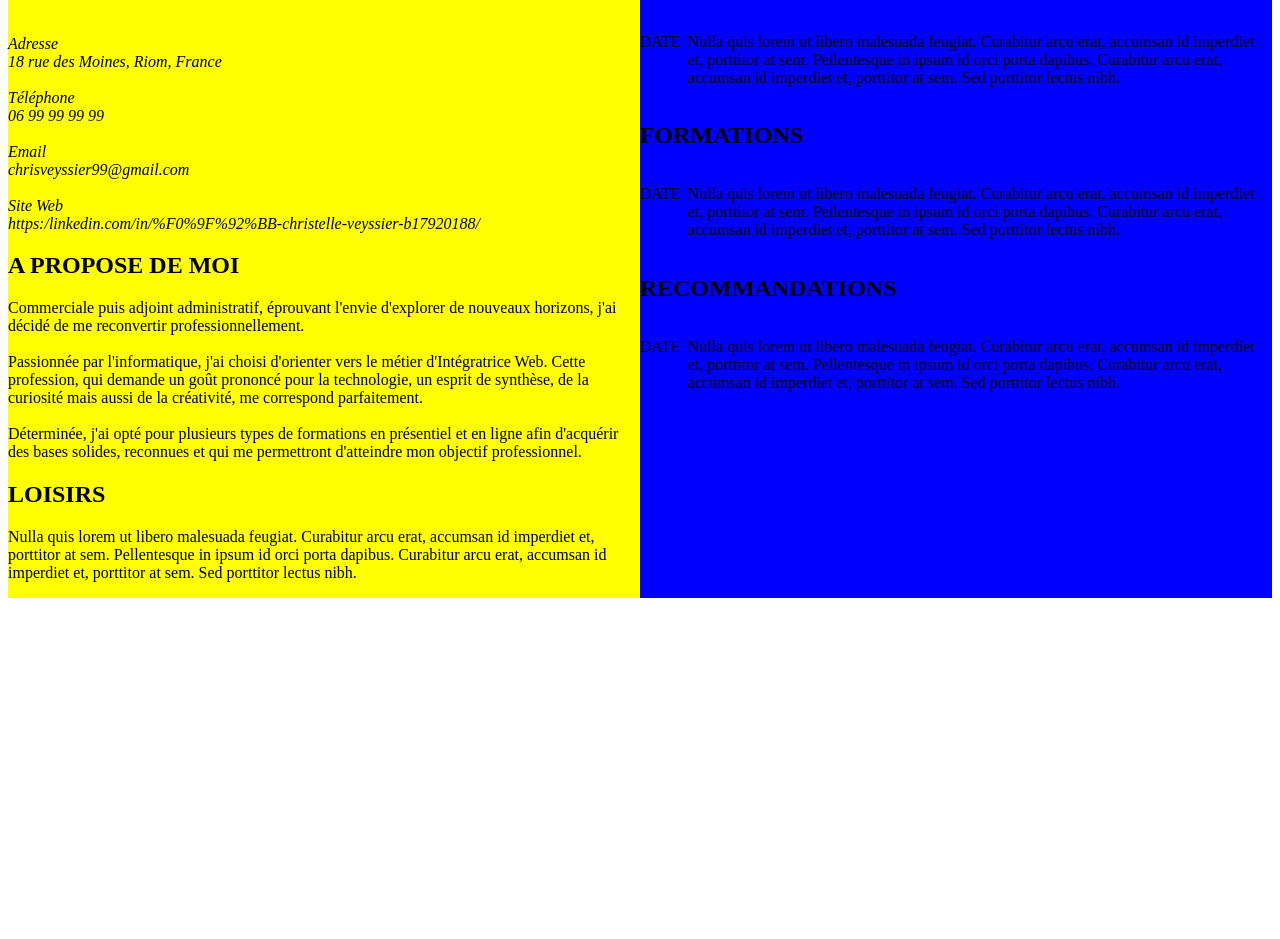
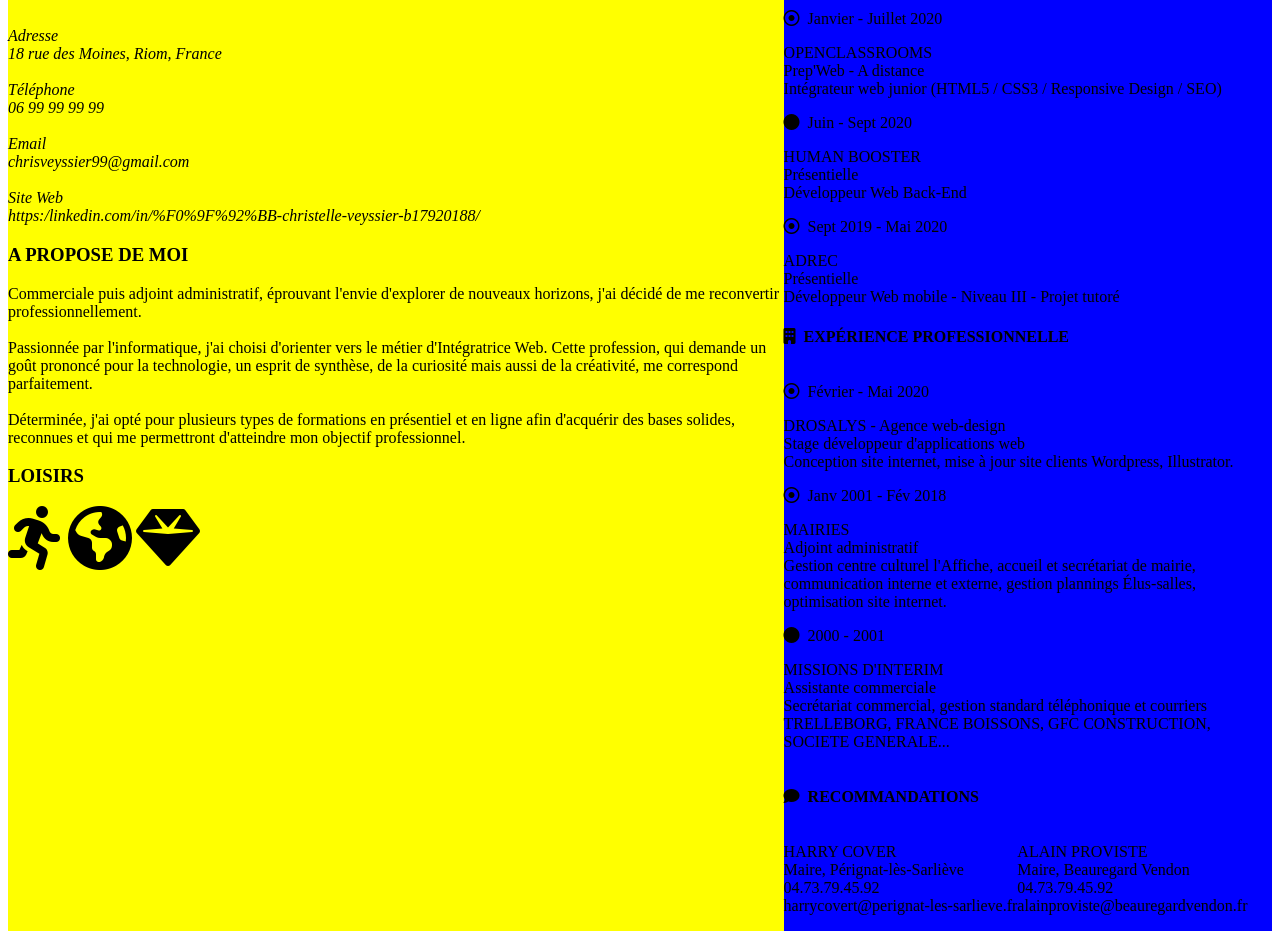
Before and after one commit to Christelle31/P2V2, a plain HTML site: page index.html in a window 1280 px wide. Shown: the part 233-1172 px from the top of the page. Before the commit the page ends 839 px from the top, so only its background shows below. Drawn offline with Linux system fonts and the light colour scheme.

Commit message:
Modifications CV Christelle VEYSSIER pour relancement projet

```diff
--- a/index.html
+++ b/index.html
@@ -2,6 +2,25 @@
 <html>
 
 <head>
+
+    <title>Christelle VEYSSIER</title>
+    <link rel="stylesheet" type="text/css" href="./css/stylesheet.css">
+
+    <!--kit fontawesome-->
+    <script src="https://kit.fontawesome.com/dfdf487a38.js" crossorigin="anonymous"></script>
+
+    <meta name="description" content="Présentation de Christelle Veyssier, intégratrice web" />
+
+    <!--kit materialui-->
+    <script src="https://www.materialui.co/colors" crossorigin="anonymous"></script>
+
+
+    <!-- site internet -->
+    <meta name="linkedin:card" content="site Christelle VEYSSIER">
+    <meta name="linkedin:description" content="Présentation de Christelle VEYSSIER, intégratrice web">
+    <meta name="linkedin:image" content="https://www.linkedin.com/in/%F0%9F%92%BB-christelle-veyssier-b17920188/">
+    <link rel="site" href="https://linkedin.com/in/%F0%9F%92%BB-christelle-veyssier-b17920188/" />
+
     <title>Christelle VEYSSIER</title>
     <link rel="stylesheet" type="text/css" href="./css/stylesheet.css">
 </head>
@@ -10,14 +29,20 @@
 
     <header>
         <div id="photo">
-            <img src="images/Christelle.jpg">
+        <!-- Photo du CV -->
+            <img class="rounded-circle" alt="photocv" src="images/Christelle.jpg" />
         </div>
-        <div id="titre">Christelle VEYSSIER</div>
+         <!-- Nom -->
+
+            <div class="titre1"></div><span class="name">CHRISTELLE</span> VEYSSIER</h1>
+            <h2 class="job"><span class="underline">Inté</span>gratrice web </h2>
+        </div>
+
     </header>
     <div id="mainContainer">
         <aside>
             <section>
-                <h2>CONTACT</h2>
+                <h3>CONTACT</h3>
                 <address>
                     <p>
                         <br>Adresse
@@ -35,47 +60,131 @@
                 </address>
             </section>
             <section>
-                <h2>A PROPOSE DE MOI</h2>
-                <p>Commerciale puis adjoint administratif, éprouvant l'envie d'explorer de nouveaux horizons, j'ai décidé de me reconvertir professionnellement.<br><br>Passionnée par l'informatique, j'ai choisi d'orienter vers le métier d'Intégratrice Web. Cette profession, qui demande un goût prononcé pour la technologie, un esprit de synthèse, de la curiosité mais aussi de la créativité, me correspond parfaitement.<br><br>Déterminée, j'ai opté pour plusieurs types de formations en présentiel et en ligne afin d'acquérir des bases solides, reconnues et qui me permettront d'atteindre mon objectif professionnel.</p>
+                <h3>A PROPOSE DE MOI</h3>
+                <p>Commerciale puis adjoint administratif, éprouvant l'envie d'explorer de nouveaux horizons, j'ai
+                    décidé de me reconvertir professionnellement.<br><br>Passionnée par l'informatique, j'ai choisi
+                    d'orienter vers le métier d'Intégratrice Web. Cette profession, qui demande un goût prononcé pour la
+                    technologie, un esprit de synthèse, de la curiosité mais aussi de la créativité, me correspond
+                    parfaitement.<br><br>Déterminée, j'ai opté pour plusieurs types de formations en présentiel et en
+                    ligne afin d'acquérir des bases solides, reconnues et qui me permettront d'atteindre mon objectif
+                    professionnel.</p>
             </section>
             <section>
-                <h2>LOISIRS</h2>
-                <p> Nulla quis lorem ut libero malesuada feugiat. Curabitur arcu erat, accumsan id imperdiet et,
-                    porttitor at sem. Pellentesque in ipsum id orci porta dapibus. Curabitur arcu erat, accumsan id
-                    imperdiet et, porttitor at sem. Sed porttitor lectus nibh.</p>
+                <h3>LOISIRS</h3>
+                <!-- Section "Loisirs" -->
+                <div id="flex_loisir">
+                    <div class="d-flex justify-content-around">
+                        <span class="fa fa-running fa-4x"></span>
+                        <span class="fa fa-globe fa-4x"></span>
+                        <span class="fa fa-gem fa-4x"></span>
+                    </div>
+                </div>
             </section>
         </aside>
+
         <main>
             <section>
-                <h2>EXPERIENCE PROFESSIONNEL</h2>
+
+                <!-- Section "Formations" -->
+
+                <h4><i class="icons fas fa-book-reader"></i>&#160; FORMATION</h4>
+                <div class="text2">
+
+                    <!-- Descriptif formations -->
+                    <div class="row">
+
+                        <p><i class="icons far fa-dot-circle"></i>&#160; Janvier - Juillet 2020</p>
+                    </div>
+
+                    <div class="row">
+
+                        <p><span class="titre1">OPENCLASSROOMS</span><br><span class="titre2">Prep'Web - A
+                                distance</span><br> Intégrateur web junior (HTML5 / CSS3 / Responsive Design / SEO)</p>
+                    </div>
+                </div>
+
+                <div class="row">
+
+                    <p><i class="icons fas fa-circle"></i>&#160; Juin - Sept 2020</p>
+                </div>
+
+                <div class="row">
+
+                    <p><span class="titre1">HUMAN BOOSTER</span><br><span
+                            class="titre2">Présentielle</span><br>Développeur Web Back-End</p>
+                </div>
+
+                <div class="row">
+
+
+                    <p><i class="icons far fa-dot-circle"></i>&#160; Sept 2019 - Mai 2020<br> </p>
+                </div>
+
+
+                <p><span class="titre1">ADREC</span><br><span class="titre2">Présentielle</span><br> Développeur Web
+                    mobile - Niveau III - Projet tutoré<br></p>
+
+                <h4><i class="fas fa-building"></i>&#160; EXPÉRIENCE PROFESSIONNELLE</h4>
                 <div class="subcontainer">
-                    <p class="date">DATE</p>
-                    <p> Nulla quis lorem ut libero malesuada feugiat. Curabitur arcu erat, accumsan id imperdiet et,
-                        porttitor at sem. Pellentesque in ipsum id orci porta dapibus. Curabitur arcu erat, accumsan id
-                        imperdiet et, porttitor at sem. Sed porttitor lectus nibh.</p>
+
+                    <section>
+
+                        <!-- Infos de l'expérience professionnelle -->
+
+                        <div class="row">
+
+                            <p><i class="icons far fa-dot-circle"></i>&#160; Février - Mai 2020<br>
+                        </div>
+                        <p><span>DROSALYS - Agence web-design</span><br><span class="titre2">Stage développeur
+                                d'applications web</span><br>Conception site internet, mise &agrave; jour site clients
+                            Wordpress, Illustrator.</p>
+
+
+                        <div class="row">
+
+                            <p><i class="icons far fa-dot-circle"></i>&#160; Janv 2001 - Fév 2018<br></p>
+
+                        </div>
+
+
+                        <p><span>MAIRIES</span><br><span class="titre2">Adjoint administratif</span><br>Gestion centre
+                            culturel l'Affiche, accueil et secrétariat de mairie, communication interne et externe,
+                            gestion plannings &Eacute;lus-salles, optimisation site internet.</p>
+
+                        <div class="row">
+
+                            <p>
+                                <i class="icons fas fa-circle"></i>&#160; 2000 - 2001
+
+                            <p><span>MISSIONS D'INTERIM</span><br><span class="titre2">Assistante
+                                    commerciale</span><br>Secrétariat commercial, gestion standard téléphonique et
+                                courriers <br>TRELLEBORG, FRANCE BOISSONS, GFC CONSTRUCTION, SOCIETE GENERALE...</p>
+
+                    </section>
                 </div>
             </section>
+
             <section>
-                <h2>FORMATIONS</h2>
+                <h4><i class="fas fa-comment"></i>&#160; RECOMMANDATIONS</h4>
                 <div class="subcontainer">
-                    <p class="date">DATE</p>
-                    <p> Nulla quis lorem ut libero malesuada feugiat. Curabitur arcu erat, accumsan id imperdiet et,
-                        porttitor at sem. Pellentesque in ipsum id orci porta dapibus. Curabitur arcu erat, accumsan id
-                        imperdiet et, porttitor at sem. Sed porttitor lectus nibh.</p>
-                </div>
-            </section>
-            <section>
-                <h2>RECOMMANDATIONS</h2>
-                <div class="subcontainer">
-                    <p class="date">DATE</p>
-                    <p> Nulla quis lorem ut libero malesuada feugiat. Curabitur arcu erat, accumsan id imperdiet et,
-                        porttitor at sem. Pellentesque in ipsum id orci porta dapibus. Curabitur arcu erat, accumsan id
-                        imperdiet et, porttitor at sem. Sed porttitor lectus nibh.</p>
+                    <!-- Section "RECOMMANDATIONS" -->
+
+                    <!-- Infos recommandations -->
+
+                    <div class="row">
+                        <p>
+                            <span class="titre3">HARRY COVER</span><br />Maire,
+                            Pérignat-lès-Sarliève<br />04.73.79.45.92<br />harrycovert@perignat-les-sarlieve.fr
+                        </p>
+                    </div>
+                    <p>
+                        <span class="titre3">ALAIN PROVISTE</span><br />Maire, Beauregard
+                        Vendon<br />04.73.79.45.92<br />alainproviste@beauregardvendon.fr
+                    </p>
                 </div>
             </section>
         </main>
     </div>
-
 </body>
 
 </html>
```
